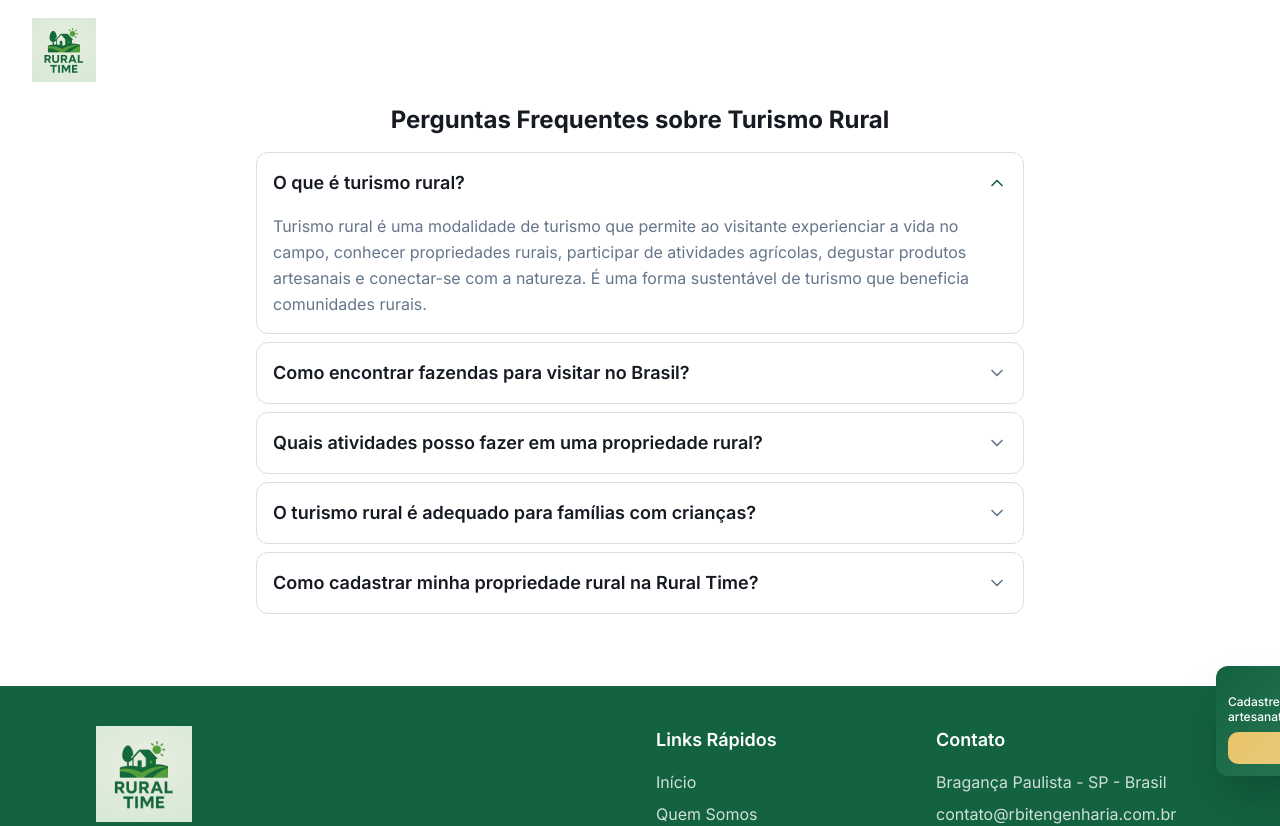
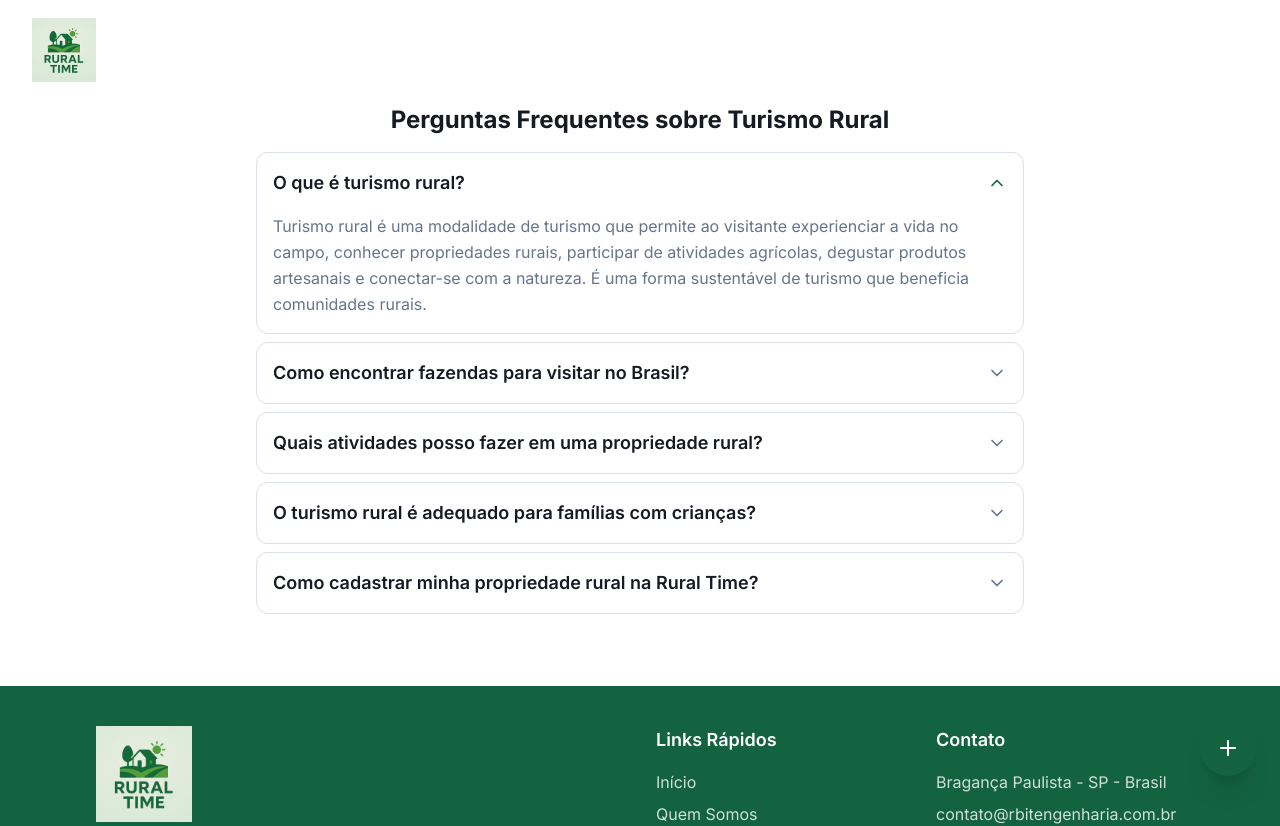
Before and after one commit to ala16/ruraltime, a React (Vite) app: page /faq in a window 1280 px wide. Shown: the top 826 px of the page. Built offline with nearby package versions, Linux system fonts and the light colour scheme.

Commit message:
Melhorou FloatingBanner visual

```diff
--- a/src/components/FloatingBanner.tsx
+++ b/src/components/FloatingBanner.tsx
@@ -1,89 +1,59 @@
-import { X } from "lucide-react";
-import { useState, useEffect } from "react";
+import { X, Plus } from "lucide-react";
+import { useState } from "react";
 import { Button } from "./ui/button";
 
 export function FloatingBanner() {
-  const [isVisible, setIsVisible] = useState(true);
-  const [isPeeking, setIsPeeking] = useState(false);
-  const [isExpanded, setIsExpanded] = useState(false);
-  const [scrollCount, setScrollCount] = useState(0);
+  const [isDismissed, setIsDismissed] = useState(false);
+  const [isOpen, setIsOpen] = useState(false);
 
-  useEffect(() => {
-    let lastScrollY = window.scrollY;
-
-    const handleScroll = () => {
-      const currentScrollY = window.scrollY;
-
-      // Detecta se houve scroll significativo (mais de 50px)
-      if (Math.abs(currentScrollY - lastScrollY) > 50) {
-        setScrollCount(prev => {
-          const newCount = prev + 1;
-          if (newCount >= 2 && !isPeeking && !isExpanded) {
-            setIsPeeking(true);
-          }
-          return newCount;
-        });
-        lastScrollY = currentScrollY;
-      }
-    };
-
-    window.addEventListener('scroll', handleScroll);
-
-    return () => {
-      window.removeEventListener('scroll', handleScroll);
-    };
-  }, [isPeeking, isExpanded]);
-
-  const handleClick = () => {
-    if (isPeeking && !isExpanded) {
-      setIsExpanded(true);
-    }
-  };
-
-  if (!isVisible) return null;
-
-  const getTransform = () => {
-    if (isExpanded) return "translateX(0)";
-    if (isPeeking) return "translateX(calc(100% - 40px))"; // Mostra apenas 40px
-    return "translateX(100%)"; // Escondido completamente
-  };
+  if (isDismissed) return null;
 
   return (
-    <div
-      className={`fixed bottom-6 right-6 z-50 transition-transform duration-500 ease-out ${isPeeking && !isExpanded ? 'cursor-pointer' : ''}`}
-      style={{ transform: getTransform() }}
-      onClick={handleClick}
-    >
-    <div className="relative bg-gradient-primary text-white rounded-lg shadow-2xl p-3 w-52 hover:shadow-xl transition-shadow duration-300">
+    <div className="fixed bottom-6 right-6 z-50 flex flex-col items-end gap-3">
+      {/* Expanded Card */}
+      {isOpen && (
+        <div className="relative bg-background border-2 border-primary/20 rounded-2xl shadow-2xl p-5 w-72 animate-fade-in">
           <button
-          onClick={(e) => {
-            e.stopPropagation();
-            setIsVisible(false);
-          }}
-          className="absolute top-1 right-1 text-white/80 hover:text-white transition-colors"
+            onClick={() => setIsDismissed(true)}
+            className="absolute top-3 right-3 text-muted-foreground hover:text-foreground transition-colors"
             aria-label="Fechar"
           >
-          <X size={16} />
+            <X size={18} />
           </button>
 
-        <div className="pt-4">
-          <p className="text-xs font-medium mb-2 leading-tight">
-            Cadastre sua propriedade ou artesanato rural
+          <div className="space-y-3">
+            <div className="flex items-center gap-2">
+              <div className="h-8 w-8 rounded-full bg-primary/10 flex items-center justify-center">
+                <Plus className="h-4 w-4 text-primary" />
+              </div>
+              <h3 className="text-sm font-bold text-foreground">Seja um parceiro</h3>
+            </div>
+
+            <p className="text-xs text-muted-foreground leading-relaxed">
+              Cadastre sua propriedade rural ou artesanato e apareça para milhares de turistas.
             </p>
 
             <Button
-            variant="secondary"
               size="sm"
-            className="w-full text-xs h-8"
-            onClick={(e) => {
-              e.stopPropagation();
+              className="w-full text-sm font-semibold"
+              onClick={() => {
                 window.open('https://forms.gle/UFPLAfFNQmTmD2VdA', '_blank');
               }}
             >
-            Cadastrar
+              Cadastrar agora
             </Button>
           </div>
         </div>
+      )}
+
+      {/* FAB Button */}
+      <button
+        onClick={() => setIsOpen(!isOpen)}
+        className="h-14 w-14 rounded-full bg-primary text-primary-foreground shadow-xl hover:shadow-2xl flex items-center justify-center transition-all duration-300 hover:scale-110"
+        aria-label="Cadastrar propriedade"
+      >
+        <Plus className={`h-6 w-6 transition-transform duration-300 ${isOpen ? 'rotate-45' : ''}`} />
+      </button>
     </div>
   );
 }
```
Lines whose indentation alone changed are shown as unchanged.
